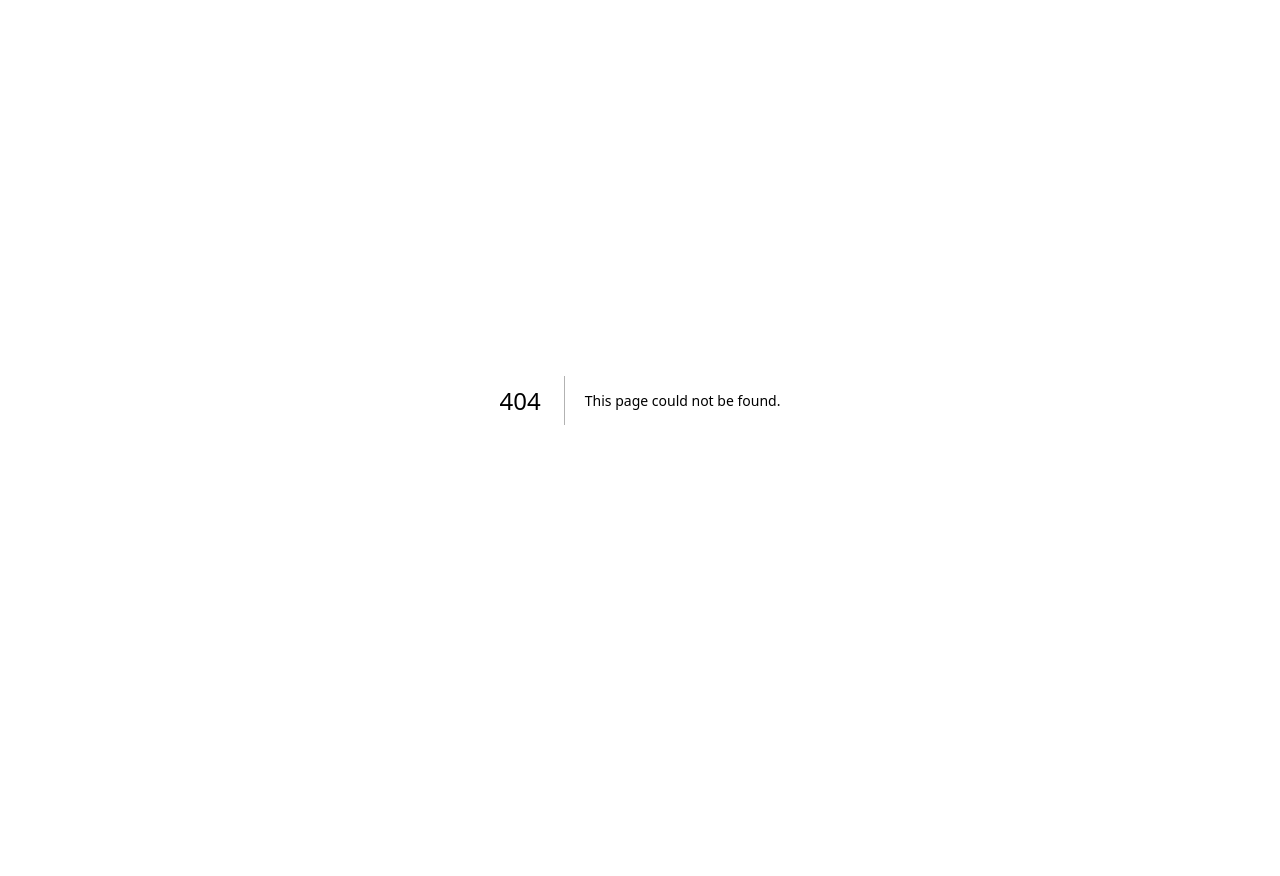
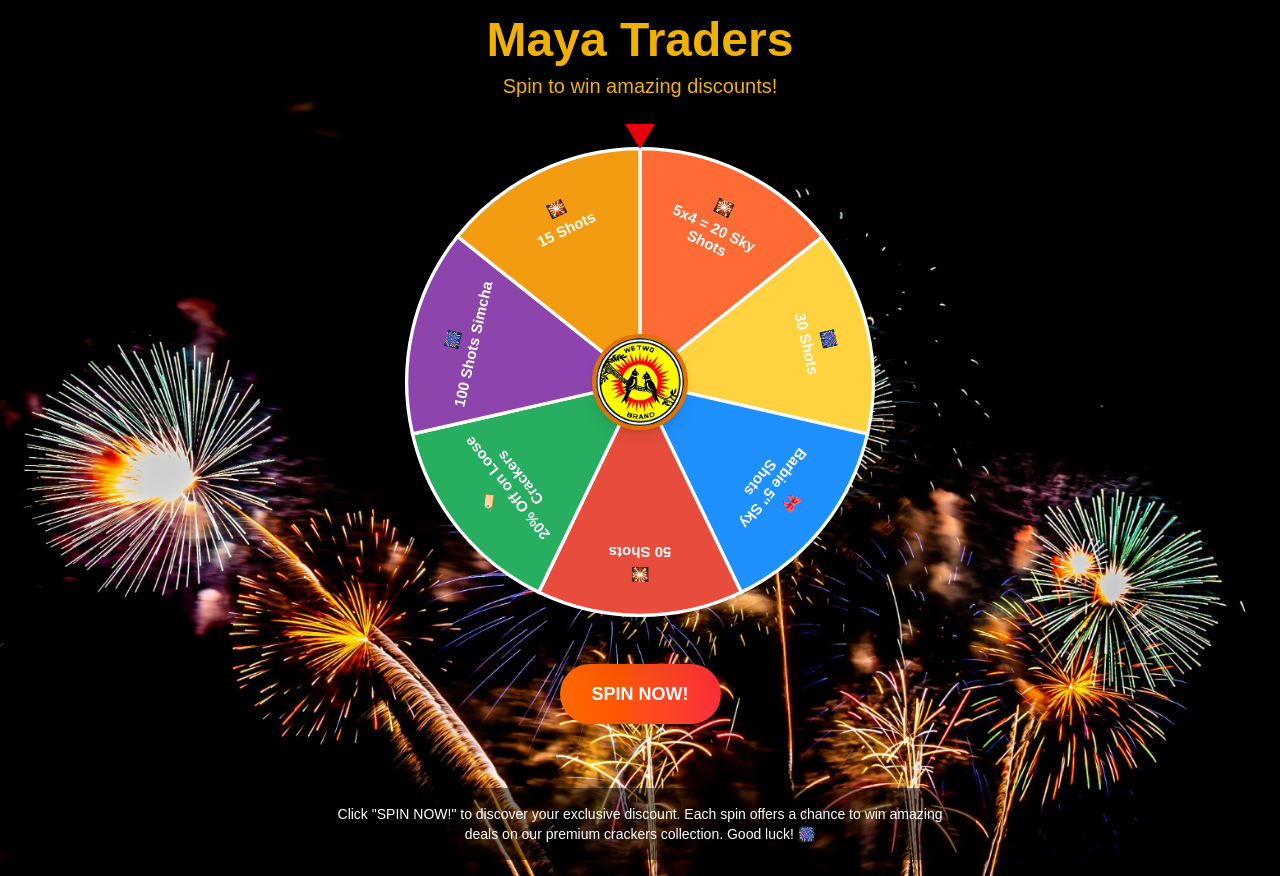
Before and after one commit to Mohamed-Hashim-km/spin-wheel, a Next.js app: page /gold-prizes in a window 1280 px wide. Before the commit this address had no page. Before the commit the page ends 800 px from the top, so only its background shows below. Built offline with nearby package versions, Linux system fonts and the light colour scheme.

Commit message:
Ft/page creation (#1)
* first

* second

```diff
--- /dev/null
+++ b/src/app/bronze-prizes/page.tsx
@@ -0,0 +1,21 @@
+import SpinWheel from "@/components/SpinWheel";
+
+const bronzePrizes = [
+  { id: 1, text: "7 Shots", color: "#FF6B35", textColor: "#FFF", icon: "🎇", probability: 19 },
+  { id: 2, text: "12 Shots", color: "#FFD23F", textColor: "#FFF", icon: "🎆", probability: 19 },
+  { id: 3, text: "Arc Fountain", color: "#1E90FF", textColor: "#FFF", icon: "🚀", probability: 19 },
+  { id: 4, text: "10% Off on Loose Crackers", color: "#27AE60", textColor: "#FFF", icon: "🏷️", probability: 5 },
+  { id: 5, text: "Fountain", color: "#E74C3C", textColor: "#FFF", icon: "🎆", probability: 19 },
+  { id: 6, text: "Bada Peacock", color: "#8E44AD", textColor: "#FFF", icon: "🦚", probability: 0 },
+  { id: 7, text: "Drone", color: "#F39C12", textColor: "#FFF", icon: "🚁", probability: 19 },
+];
+
+export default function BronzePage() {
+  return (
+    <SpinWheel
+      pageKey="bronze"
+      googleScriptUrl={process.env.NEXT_PUBLIC_GOOGLE_SCRIPT_URL_BRONZE!}
+      prizes={bronzePrizes}
+    />
+  );
+}
--- /dev/null
+++ b/src/app/diamond-prizes/page.tsx
@@ -0,0 +1,21 @@
+import SpinWheel from "@/components/SpinWheel";
+
+export const platinumPrizes = [
+  { id: 1, text: "25% Off on Loose crackers", color: "#FF6B35", textColor: "#FFF", icon: "🏷️", probability: 10 },
+  { id: 2, text: "100 Shots Simcha", color: "#FFD23F", textColor: "#FFF", icon: "🎆", probability: 20 },
+  { id: 3, text: "120 Shots", color: "#1E90FF", textColor: "#FFF", icon: "🎇", probability: 10 },
+  { id: 4, text: "80 Shots", color: "#E74C3C", textColor: "#FFF", icon: "🎆", probability: 20 },
+  { id: 5, text: "60 Shots", color: "#27AE60", textColor: "#FFF", icon: "🎇", probability: 20 },
+  { id: 6, text: "160 Shots", color: "#8E44AD", textColor: "#FFF", icon: "🎆", probability: 10 },
+  { id: 7, text: "240 Shots Rudra", color: "#F39C12", textColor: "#FFF", icon: "🎇", probability: 10 },
+];
+
+export default function DiamondPage() {
+  return (
+    <SpinWheel
+      pageKey="diamond"
+      googleScriptUrl={process.env.NEXT_PUBLIC_GOOGLE_SCRIPT_DIOMOND!}
+      prizes={platinumPrizes}
+    />
+  );
+}
--- /dev/null
+++ b/src/app/gold-prizes/page.tsx
@@ -0,0 +1,22 @@
+import SpinWheel from "@/components/SpinWheel";
+
+export const goldPrizes = [
+  { id: 1, text: "5x4 = 20 Sky Shots", color: "#FF6B35", textColor: "#FFF", icon: "🎇", probability: 25 },
+  { id: 2, text: "30 Shots", color: "#FFD23F", textColor: "#FFF", icon: "🎆", probability: 20 },
+  { id: 3, text: "Barbie 5'' Sky Shots", color: "#1E90FF", textColor: "#FFF", icon: "🎀", probability: 15 },
+  { id: 4, text: "50 Shots", color: "#E74C3C", textColor: "#FFF", icon: "🎇", probability: 10 },
+  { id: 5, text: "20% Off on Loose Crackers", color: "#27AE60", textColor: "#FFF", icon: "🏷️", probability: 10 },
+  { id: 6, text: "100 Shots Simcha", color: "#8E44AD", textColor: "#FFF", icon: "🎆", probability: 0 },
+  { id: 7, text: "15 Shots", color: "#F39C12", textColor: "#FFF", icon: "🎇", probability: 20 },
+];
+
+
+export default function GoldPage() {
+  return (
+    <SpinWheel
+      pageKey="gold"
+      googleScriptUrl={process.env.NEXT_PUBLIC_GOOGLE_SCRIPT_GOLD!}
+      prizes={goldPrizes}
+    />
+  );
+}
--- /dev/null
+++ b/src/app/loyalty-rewards/page.tsx
@@ -0,0 +1,21 @@
+import SpinWheel from "@/components/SpinWheel";
+
+export const goldPrizes = [
+  { id: 1, text: "10% Off on Loose crackers", color: "#FF6B35", textColor: "#FFF", icon: "🏷️", probability: 15 },
+  { id: 2, text: "10 Shots", color: "#FFD23F", textColor: "#FFF", icon: "🎇", probability: 15 },
+  { id: 3, text: "5x4 = 20 Sky Shots", color: "#1E90FF", textColor: "#FFF", icon: "🎆", probability: 15 },
+  { id: 4, text: "Large Fancy Sky Shots", color: "#E74C3C", textColor: "#FFF", icon: "🎆", probability: 20 },
+  { id: 5, text: "30 Shots", color: "#27AE60", textColor: "#FFF", icon: "🎇", probability: 20 },
+  { id: 6, text: "60 Shots", color: "#8E44AD", textColor: "#FFF", icon: "🎆", probability: 10 },
+  { id: 7, text: "80 Shots", color: "#F39C12", textColor: "#FFF", icon: "🎇", probability: 5 },
+];
+
+export default function Loyality() {
+  return (
+    <SpinWheel
+      pageKey="loyalty"
+      googleScriptUrl={process.env.NEXT_PUBLIC_GOOGLE_SCRIPT_LOYALITY!}
+      prizes={goldPrizes}
+    />
+  );
+}
--- a/src/app/page.tsx
+++ b/src/app/page.tsx
@@ -1,10 +1,13 @@
-import SpinWheel from "@/components/SpinWheel";
-import Image from "next/image";
+"use client";
+import { useRouter } from "next/navigation";
+import { useEffect } from "react";
 
-export default function Home() {
-  return (
-    <div >
-     <SpinWheel/>
-    </div>
-  );
+export default function Page() {
+  const router = useRouter();
+
+  useEffect(() => {
+    router.back();
+  }, [router]);
+
+  return null;
 }
--- /dev/null
+++ b/src/app/platinum-prizes/page.tsx
@@ -0,0 +1,21 @@
+import SpinWheel from "@/components/SpinWheel";
+
+export const silverPrizes = [
+  { id: 1, text: "25% Off on Loose crackers", color: "#FF6B35", textColor: "#FFF", icon: "🏷️", probability: 15 },
+  { id: 2, text: "20% Off on Loose crackers", color: "#FFD23F", textColor: "#FFF", icon: "🏷️", probability: 10 },
+  { id: 3, text: "50 Shots", color: "#1E90FF", textColor: "#FFF", icon: "🎇", probability: 15 },
+  { id: 4, text: "100 Shots Simcha", color: "#E74C3C", textColor: "#FFF", icon: "🎆", probability: 15 },
+  { id: 5, text: "80 Shots", color: "#27AE60", textColor: "#FFF", icon: "🎇", probability: 15 },
+  { id: 6, text: "60 Shots", color: "#8E44AD", textColor: "#FFF", icon: "🎆", probability: 15 },
+  { id: 7, text: "160 Shots", color: "#F39C12", textColor: "#FFF", icon: "🎇", probability: 10 },
+];
+
+export default function PlatinumPage() {
+  return (
+    <SpinWheel
+      pageKey="platinum"
+      googleScriptUrl={process.env.NEXT_PUBLIC_GOOGLE_SCRIPT_PLATINUM!}
+      prizes={silverPrizes}
+    />
+  );
+}
--- /dev/null
+++ b/src/app/silver-prizes/page.tsx
@@ -0,0 +1,22 @@
+import SpinWheel from "@/components/SpinWheel";
+
+const silverPrizes = [
+  { id: 1, text: "12 Shots", color: "#FF6B35", textColor: "#FFF", icon: "🎇", probability: 13 },
+  { id: 2, text: "15 Shots", color: "#FFD23F", textColor: "#FFF", icon: "🎆", probability: 13 },
+  { id: 3, text: "Drone", color: "#1E90FF", textColor: "#FFF", icon: "🚁", probability: 13 },
+  { id: 4, text: "Fountain", color: "#E74C3C", textColor: "#FFF", icon: "🎆", probability: 13 },
+  { id: 5, text: "15% Off on Loose Crackers", color: "#27AE60", textColor: "#FFF", icon: "🏷️", probability: 10 },
+  { id: 6, text: "Large Fancy Sky Shots", color: "#8E44AD", textColor: "#FFF", icon: "🎇", probability: 13 },
+  { id: 7, text: "30 Shots", color: "#F39C12", textColor: "#FFF", icon: "🎆", probability: 10 },
+];
+
+
+export default function SilverPage() {
+  return (
+    <SpinWheel
+      pageKey="silver"
+      googleScriptUrl={process.env.NEXT_PUBLIC_GOOGLE_SCRIPT_SILVER!}
+      prizes={silverPrizes}
+    />
+  );
+}
--- a/src/components/SpinWheel.tsx
+++ b/src/components/SpinWheel.tsx
@@ -15,17 +15,12 @@
   icon: string;
 }
 
-const prizes: Prize[] = [
-  { id: 1, text: "10% OFF", color: "#FF6B35", textColor: "#FFFFFF", icon: "🏷️" },
-  { id: 2, text: "Large Fury Sky Shot", color: "#FFD23F", textColor: "#FFFFFF", icon: "🚀" },
-  { id: 4, text: "30 Shots", color: "#1E90FF", textColor: "#FFFFFF", icon: "🎇" },
-  { id: 5, text: "Atom Bomb", color: "#E74C3C", textColor: "#FFFFFF", icon: "💣" },
-  { id: 6, text: "25% OFF", color: "#27AE60", textColor: "#FFFFFF", icon: "🏷️" },
-  { id: 8, text: "Drone", color: "#8E44AD", textColor: "#FFFFFF", icon: "🎇" },
-  { id: 9, text: "Fountains", color: "#F39C12", textColor: "#FFFFFF", icon: "🚀" },
-];
+interface SpinWheelProps {
+  pageKey: string;
+  googleScriptUrl: string;
+  prizes: Prize[];
+}
 
-// Custom styles for PhoneInput
 const PhoneInputStyles = () => (
   <style>{`
     .custom-phone-input {
@@ -52,7 +47,7 @@
   `}</style>
 );
 
-const SpinWheel: React.FC = () => {
+const SpinWheel: React.FC<SpinWheelProps> = ({ pageKey, googleScriptUrl, prizes }) => {
   const [isSpinning, setIsSpinning] = useState(false);
   const [selectedPrize, setSelectedPrize] = useState<Prize | null>(null);
   const [rotation, setRotation] = useState(0);
@@ -68,22 +63,21 @@
   const [offerCode, setOfferCode] = useState<string | null>(null);
   const [offerClaimed, setOfferClaimed] = useState(false);
 
+  // Load from storage
   useEffect(() => {
-    const storedClaimed = localStorage.getItem("offerClaimed");
-    const storedCode = localStorage.getItem("offerCode");
+    const storedClaimed = localStorage.getItem(`${pageKey}_offerClaimed`);
+    const storedCode = localStorage.getItem(`${pageKey}_offerCode`);
     if (storedClaimed === "true" && storedCode) {
       setOfferClaimed(true);
       setOfferCode(storedCode);
     }
-  }, []);
 
-  useEffect(() => {
-    const storedPrize = localStorage.getItem("selectedPrize");
+    const storedPrize = localStorage.getItem(`${pageKey}_selectedPrize`);
     if (storedPrize) {
       setSelectedPrize(JSON.parse(storedPrize));
       setHasSpun(true);
     }
-  }, []);
+  }, [pageKey]);
 
   const spinWheel = () => {
     if (isSpinning || hasSpun) return;
@@ -108,7 +102,7 @@
       setShowConfetti(true);
       setHasSpun(true);
 
-      localStorage.setItem("selectedPrize", JSON.stringify(prizeWon));
+      localStorage.setItem(`${pageKey}_selectedPrize`, JSON.stringify(prizeWon));
       setTimeout(() => setShowConfetti(false), 3000);
     }, 3000);
   };
@@ -132,37 +126,37 @@
 
       return (
         <g key={`${prize.id}-${index}`}>
-          <path d={pathData} fill={prize.color} stroke="#FFFFFF" strokeWidth="2" className="transition-all duration-300 hover:brightness-110" />
-          <text
-            x={textX}
-            y={textY}
-            fill={prize.textColor}
-            fontSize="9"
-            fontWeight="bold"
-            textAnchor="middle"
-            dominantBaseline="middle"
-            transform={`rotate(${midAngle + 90}, ${textX}, ${textY})`}
-            className="pointer-events-none font-sans"
-          >
-            <tspan x={textX} dy="-10">
-              {prize.icon}
-            </tspan>
-            <tspan x={textX} dy="14">
-              {prize.text}
-            </tspan>
-          </text>
+          <path d={pathData} fill={prize.color} stroke="#FFFFFF" strokeWidth="2" />
+         <foreignObject
+  x={textX - 40}   // adjust width based on segment
+  y={textY - 20}
+  width={80}       // max width for wrapping
+  height={40}
+  transform={`rotate(${midAngle + 90}, ${textX}, ${textY})`}
+>
+  <div
+    xmlns="http://www.w3.org/1999/xhtml"
+    style={{
+      fontSize: "9px",
+      fontWeight: "bold",
+      color: prize.textColor,
+      textAlign: "center",
+      wordBreak: "break-word",
+      lineHeight: "1.1",
+    }}
+  >
+    <div className="mb-1">{prize.icon}</div>
+    <div>{prize.text}</div>
+  </div>
+</foreignObject>
+
         </g>
       );
     });
   };
 
-  // Generate random offer code
-  const generateOfferCode = () => {
-    return "MAYA" + Math.floor(1000 + Math.random() * 9000);
-  };
+  const generateOfferCode = () => "MAYA" + Math.floor(1000 + Math.random() * 9000);
 
-  // Handle claim form submit
-  // Handle claim form submit
   const handleClaimSubmit = async (e: React.FormEvent) => {
     e.preventDefault();
     if (!selectedPrize) return;
@@ -174,11 +168,8 @@
     setIsLoading(true);
     const code = generateOfferCode();
     setOfferCode(code);
-    console.log("Generated Offer Code:", code, selectedPrize.text, userName, userPhone);
 
     try {
-      // Save to Google Sheets
-      const googleScriptUrl = process.env.NEXT_PUBLIC_GOOGLE_SCRIPT_URL!;
       const response = await fetch(googleScriptUrl, {
         method: "POST",
         headers: { "Content-Type": "application/x-www-form-urlencoded" },
@@ -191,14 +182,13 @@
       });
 
       const result = await response.json();
-
       if (result.success) {
         setIsLoading(false);
         toast.success("Your offer is saved!");
         setOfferClaimed(true);
-        localStorage.setItem("offerClaimed", "true");
-        localStorage.setItem("offerCode", code);
-        setOfferCode(code);
+        localStorage.setItem(`${pageKey}_offerClaimed`, "true");
+        localStorage.setItem(`${pageKey}_offerCode`, selectedPrize.text);
+        setOfferCode(selectedPrize.text);
         setShowModal(false);
       } else {
         toast.error("Failed to save data. Please try again.");
@@ -212,58 +202,47 @@
   };
 
   return (
-    <div
-      className="min-h-screen flex flex-col items-center justify-center p-4"
+    <div className="min-h-screen flex flex-col items-center justify-center p-4"
       style={{
         backgroundImage: "url('/crackersBg/2.jpg')",
         backgroundSize: "cover",
         backgroundPosition: "center",
-        backgroundRepeat: "no-repeat",
-      }}
-    >
+      }}>
+      {/* Confetti */}
       {showConfetti && (
         <div className="fixed inset-0 pointer-events-none z-50">
           {[...Array(50)].map((_, i) => (
-            <div
-              key={i}
-              className="absolute animate-bounce"
+            <div key={i} className="absolute animate-bounce"
               style={{
                 left: `${Math.random() * 100}%`,
                 top: `${Math.random() * 100}%`,
                 animationDelay: `${Math.random() * 2}s`,
                 animationDuration: `${2 + Math.random() * 2}s`,
-              }}
-            >
+              }}>
               <Sparkles className="text-yellow-500 w-4 h-4" />
             </div>
           ))}
         </div>
       )}
 
+      {/* Title */}
       <div className="text-center mb-8">
-        <h1 className="text-4xl md:text-5xl font-bold text-yellow-500 mb-2 tracking-tight">Maya Traders</h1>
-        <p className="text-yellow-500 text-lg md:text-xl font-medium">Spin to win amazing discounts on premium crackers!</p>
+        <h1 className="text-4xl md:text-5xl font-bold text-yellow-500 mb-2">Maya Traders</h1>
+        <p className="text-yellow-500 text-lg md:text-xl">Spin to win amazing discounts!</p>
       </div>
 
+      {/* Wheel */}
       <div className="relative mb-8">
         <div className="relative">
           <div className="absolute top-0 left-1/2 transform -translate-x-1/2 -translate-y-2 z-20">
-            <div className="w-0 h-0 border-l-[15px] border-r-[15px] border-b-[25px] border-l-transparent border-r-transparent rotate-180 border-b-red-600 drop-shadow-lg"></div>
+            <div className="w-0 h-0 border-l-[15px] border-r-[15px] border-b-[25px] border-l-transparent border-r-transparent rotate-180 border-b-red-600"></div>
           </div>
-
-          <div
-            ref={wheelRef}
-            className={`relative w-full md:w-[500px] md:h-[500px] rounded-full shadow-2xl transition-transform duration-[3000ms] ease-out ${
-              isSpinning ? "animate-pulse" : ""
-            }`}
-            style={{
-              transform: `rotate(${rotation}deg)`,
-            }}
-          >
+          <div ref={wheelRef}
+            className={`relative w-full md:w-[500px] md:h-[500px] rounded-full shadow-2xl transition-transform duration-[3000ms] ease-out ${isSpinning ? "animate-pulse" : ""}`}
+            style={{ transform: `rotate(${rotation}deg)` }}>
             <svg className="w-full h-full" viewBox="0 0 300 300" style={{ transform: "rotate(-90deg)" }}>
               {renderWheelSegments()}
             </svg>
-
             <div className="absolute top-1/2 left-1/2 transform -translate-x-1/2 -translate-y-1/2 w-24 h-24 bg-white rounded-full shadow-lg flex items-center justify-center border-4 border-amber-600">
               <Image src="/mayaLog.png" alt="" width={100} height={100} />
             </div>
@@ -271,48 +250,35 @@
         </div>
       </div>
 
+      {/* Spin Button */}
       <div className="flex gap-4 mb-8">
         {!hasSpun && (
-          <button
-            onClick={spinWheel}
-            disabled={isSpinning || hasSpun}
-            className={`px-8 py-4 rounded-full font-bold text-lg transition-all duration-300 transform hover:scale-105 shadow-lg ${
-              isSpinning
-                ? ""
-                : "bg-gradient-to-r from-orange-500 to-red-500 text-white hover:from-orange-600 cursor-pointer hover:to-red-600 active:scale-95"
-            }`}
-          >
-            {isSpinning ? (
-              <div className="spinner">
+          <button onClick={spinWheel} disabled={isSpinning || hasSpun}
+            className={`${!isSpinning&&"px-8 py-4 rounded-full font-bold text-lg bg-gradient-to-r from-orange-500 to-red-500 text-white hover:from-orange-600 hover:to-red-600 active:scale-95"}`}>
+            {isSpinning ?    <div className="spinner">
                 <div className="spinnerin"></div>
-              </div>
-            ) : (
-              "SPIN NOW!"
-            )}
+              </div> : "SPIN NOW!"}
           </button>
         )}
       </div>
 
+      {/* Prize Result */}
       {selectedPrize && (
-        <div className="bg-white mt-2 rounded-2xl shadow-2xl p-8 max-w-md w-full mx-4 border-4 border-yellow-400 animate-bounce transition-all duration-300 hover:animate-none text-center">
+               <div className="bg-white mt-2 rounded-2xl shadow-2xl p-8 max-w-md w-full mx-4 border-4 border-yellow-400 animate-bounce transition-all duration-300 hover:animate-none text-center">
           <div className="text-6xl mb-4">{selectedPrize.icon}</div>
-          <h2 className="text-2xl font-bold text-gray-800 mb-2">Congratulations!</h2>
-          <p className="text-xl font-semibold text-transparent bg-clip-text bg-gradient-to-r from-orange-500 to-red-500 mb-4">
-            You won: {selectedPrize.text}
-          </p>
+          <h2 className="text-2xl font-bold mb-2">Congratulations!</h2>
+         {!offerClaimed? <p className="text-xl font-semibold text-transparent bg-clip-text bg-gradient-to-r from-orange-500 to-red-500 mb-4">
+             You won: {selectedPrize.text}
+          </p>: <p className="text-xl font-semibold text-green-600 mb-4">
+             You have claimed: {offerCode}
+          </p>}
 
-          {!offerClaimed ? (
-            <button
-              onClick={() => setShowModal(true)}
-              className="mt-4 px-6 py-3 cursor-pointer rounded-full bg-green-600 text-white font-bold hover:bg-green-700 transition"
-            >
+          {!offerClaimed && (
+            <button onClick={() => setShowModal(true)}
+              className="mt-4 px-6 py-3 rounded-full bg-green-600 text-white font-bold hover:bg-green-700">
               Claim Your Offer
             </button>
-          ) : (
-            <div className="mt-4 px-6 py-3 rounded-full bg-yellow-200 text-yellow-800 font-bold border-2 border-yellow-400">
-              🎉 Your Offer Code: {offerCode}
-            </div>
-          )}
+          ) }
         </div>
       )}
 
@@ -320,44 +286,21 @@
       {showModal && (
         <div className="fixed inset-0 bg-black/60 flex items-center justify-center z-50">
           <div className="bg-white rounded-2xl shadow-xl p-6 w-full max-w-md">
-            <h3 className="text-xl font-bold mb-4  text-center text-gray-800">Claim Your Offer</h3>
+            <h3 className="text-xl font-bold mb-4 text-center">Claim Your Offer</h3>
             <form onSubmit={handleClaimSubmit} className="space-y-4">
-              <input
-                type="text"
-                placeholder="Your Name"
-                value={userName}
-                onChange={(e) => setUserName(e.target.value)}
-                required
-                className="w-full text-black px-4 py-2 border rounded-lg"
-              />
+              <input type="text" placeholder="Your Name" value={userName}
+                onChange={(e) => setUserName(e.target.value)} required
+                className="w-full px-4 text-black py-2 border rounded-lg" />
               <PhoneInputStyles />
-              <PhoneInput
-                international
-                defaultCountry="IN"
-                value={userPhone}
-                onChange={(value) => setUserPhone(value || "")}
+              <PhoneInput international defaultCountry="IN"
+                value={userPhone} onChange={(value) => setUserPhone(value || "")}
                 className="custom-phone-input border rounded-lg"
-                placeholder="Enter phone number"
-              />
-                   <div className="flex justify-end gap-3">
-                <button
-                  type="button"
-                  disabled={isLoading}
-                  onClick={() => setShowModal(false)}
-                  className={`px-4 py-2 rounded-lg  bg-gray-300 text-white hover:bg-gray-400 ${
-                    isLoading ? "opacity-50 cursor-not-allowed" : "cursor-pointer"
-                  }`}
-                >
-                  Cancel
-                </button>
-
-                <button
-                  type="submit"
-                  disabled={isLoading}
-                  className={`px-4 py-2 rounded-lg bg-green-600 text-white hover:bg-green-700 flex items-center justify-center ${
-                    isLoading ? " cursor-not-allowed" : "cursor-pointer"
-                  }`}
-                >
+                placeholder="Enter phone number" />
+              <div className="flex justify-end gap-3">
+                <button type="button" onClick={() => setShowModal(false)}
+                  className="px-4 py-2 rounded-lg bg-gray-300 text-white hover:bg-gray-400">Cancel</button>
+                <button type="submit" disabled={isLoading}
+                  className="px-4 py-2 rounded-lg bg-green-600 text-white hover:bg-green-700 flex items-center justify-center">
                   {isLoading ? <Loader /> : "Submit"}
                 </button>
               </div>
@@ -366,11 +309,10 @@
         </div>
       )}
 
-      <div className="bg-black/50 backdrop-blur-xs mt-8 max-w-2xl mx-4 text-center p-4 rounded-xl">
-        <p className="text-white text-sm md:text-base leading-relaxed">
-          Click "SPIN NOW!" to discover your exclusive discount. Each spin offers a chance to win amazing deals on our premium crackers collection.
-          Good luck! 🎆
-        </p>
+      {/* Footer Note */}
+      <div className="bg-black/50 mt-8 max-w-2xl mx-4 text-center p-4 rounded-xl">
+        <p className="text-white text-sm">   Click "SPIN NOW!" to discover your exclusive discount. Each spin offers a chance to win amazing deals on our premium crackers collection.
+          Good luck! 🎆</p>
       </div>
     </div>
   );
```
